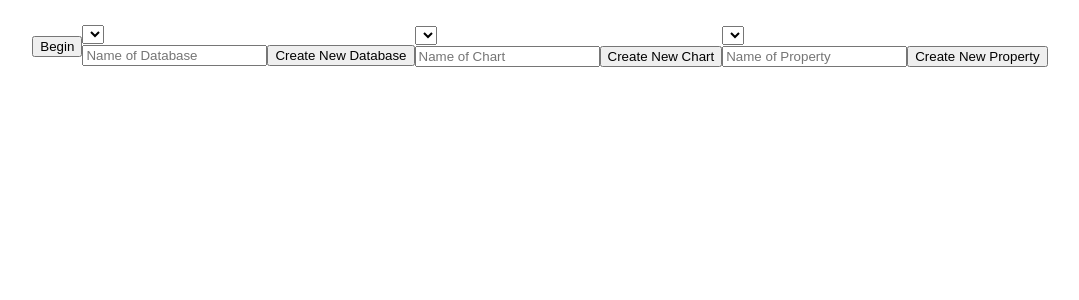
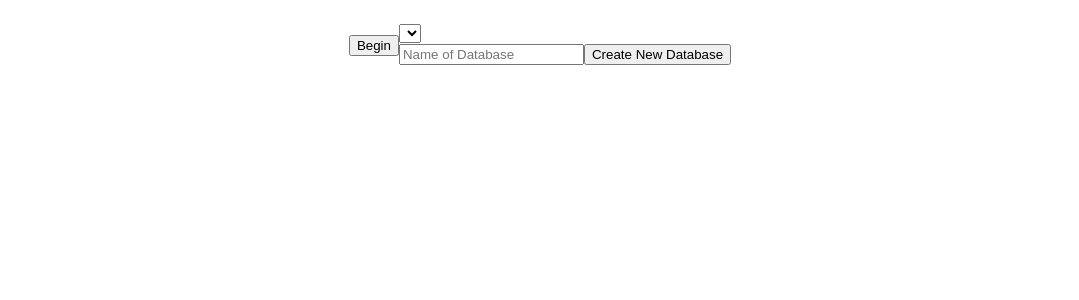
Before and after one commit to lawrencerosin/Holders, an Angular app in the folder frontend/: page / in a window 1280 px wide. Shown: the top 300 px of the page, without its empty margins (100-1179 px from the left). Built offline with nearby package versions, Linux system fonts and the light colour scheme.

Commit message:
Uxer can view charts, and they can't select more specific categories if they didn't pick a database.

```diff
--- a/frontend/src/app/app.html
+++ b/frontend/src/app/app.html
@@ -190,8 +190,8 @@
      <begin></begin>
 
     <nav id="databases"><select style="display: block;" id="databaseMenu" #databaseMenu (change)="displayCharts(chartsMenu, databaseMenu); changeChartCreationPath(databaseMenu)"><option></option></select><creation type="Database" path="newDatabase"></creation></nav>
-    <nav id="charts"><select #chartsMenu ><option></option></select><creation type="Chart" path={{chartCreation}}></creation></nav>
-    <nav><select></select><creation type="Property"></creation></nav>
+    <nav id="charts" style="display:none"><select #chartsMenu ><option></option></select><creation type="Chart" path={{chartCreation}}></creation></nav>
+    <nav style="display:none"><select></select><creation type="Property"></creation></nav>
 </main>
 <router-outlet>
 <!-- * * * * * * * * * * * * * * * * * * * * * * * * * * * * * * * * -->
--- a/frontend/src/app/app.ts
+++ b/frontend/src/app/app.ts
@@ -54,6 +54,6 @@ export class App {
   }
   displayCharts(chartsMenu:HTMLSelectElement, databaseMenu:HTMLSelectElement){
        this.changeVisibleComponents(databaseMenu,
-         this.displayList("viewCharts"+databaseMenu.value, chartsMenu));
+         this.displayList("viewCharts/"+databaseMenu.value, chartsMenu));
   }
 }
```
